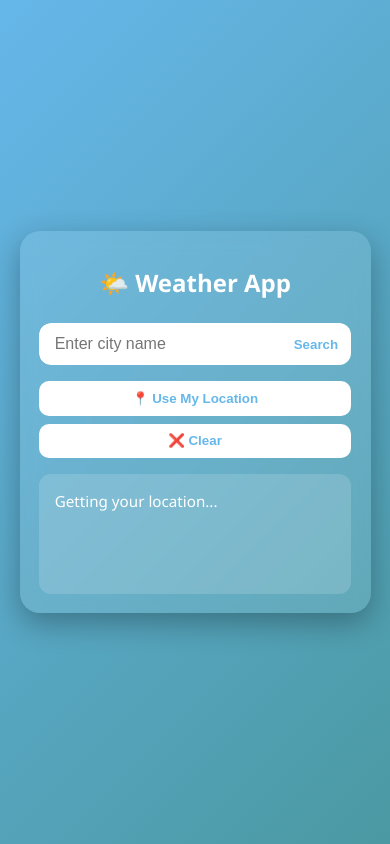
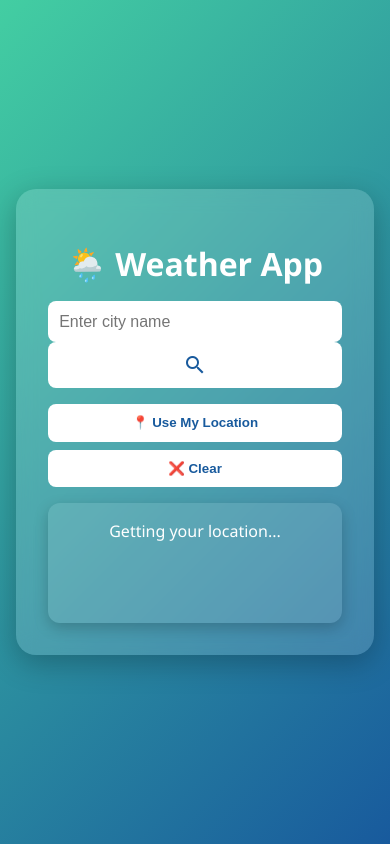
Before and after one commit to aqabsam/PRODIGY_WD_05, a plain HTML site: page index.html in a window 390 px wide. Both pictures are taken after a click on the button "📍 Use My Location". Drawn offline with Linux system fonts and the light colour scheme.

Commit message:
Add files via upload

```diff
--- a/index.html
+++ b/index.html
@@ -3,7 +3,8 @@
 <head>
   <meta charset="UTF-8" />
   <meta name="viewport" content="width=device-width, initial-scale=1" />
-  <title>Weather App</title>
+  <title>Responsive Weather App</title>
+  <link href="https://fonts.googleapis.com/icon?family=Material+Icons" rel="stylesheet" />
   <style>
     * {
       box-sizing: border-box;
@@ -11,127 +12,116 @@
 
     body {
       margin: 0;
-      padding: 0;
       font-family: 'Segoe UI', Tahoma, Geneva, Verdana, sans-serif;
-      background: linear-gradient(135deg, #66b7ea, #4b99a2);
+      background: linear-gradient(135deg, #43cea2, #185a9d);
+      color: #fff;
       display: flex;
       justify-content: center;
       align-items: center;
-      min-height: 100vh;
-      color: #fff;
+      height: 100vh;
+      padding: 1rem;
     }
 
     .container {
-      background: rgba(255, 255, 255, 0.1);
+      background: rgba(255, 255, 255, 0.15);
       backdrop-filter: blur(10px);
       border-radius: 20px;
       padding: 2rem;
-      max-width: 420px;
-      width: 90%;
-      box-shadow: 0 10px 30px rgba(0, 0, 0, 0.3);
-      display: flex;
-      flex-direction: column;
-      gap: 1rem;
+      width: 100%;
+      max-width: 400px;
+      box-shadow: 0 8px 30px rgba(0, 0, 0, 0.25);
     }
 
     h1 {
       text-align: center;
-      font-size: 1.8rem;
-      margin-bottom: 0.5rem;
+      margin-bottom: 1rem;
     }
 
     .input-group {
       display: flex;
-      width: 100%;
-      overflow: hidden;
-      border-radius: 12px;
+      margin-bottom: 1rem;
     }
 
     input[type="text"] {
       flex: 1;
-      padding: 0.75rem 1rem;
+      padding: 0.7rem;
+      border: none;
+      border-radius: 8px 0 0 8px;
       font-size: 1rem;
-      border: none;
       outline: none;
-      border-radius: 12px 0 0 12px;
     }
 
     button {
+      border: none;
+      padding: 0.7rem 1rem;
       background: #fff;
-      color: #66b7ea;
-      border: none;
-      padding: 0 1rem;
+      color: #185a9d;
+      font-weight: bold;
       cursor: pointer;
-      transition: background 0.3s ease;
-      font-weight: bold;
-    }
-
-    .input-group button {
-      border-radius: 0 12px 12px 0;
+      transition: 0.3s;
+      border-radius: 0 8px 8px 0;
+      display: flex;
+      align-items: center;
+      justify-content: center;
     }
 
     button:hover {
-      background: #e3f2fd;
+      background: #e0f7fa;
     }
 
     .actions {
       display: flex;
+      flex-wrap: wrap;
       gap: 0.5rem;
-      flex-wrap: wrap;
+      margin-bottom: 1rem;
     }
 
     .actions button {
       flex: 1;
-      border-radius: 10px;
-      padding: 0.6rem;
+      border-radius: 8px;
     }
 
     .weather-info {
-      background: rgba(255, 255, 255, 0.15);
+      background: rgba(255, 255, 255, 0.1);
       padding: 1rem;
       border-radius: 12px;
       min-height: 120px;
+      box-shadow: 0 5px 15px rgba(0, 0, 0, 0.2);
+      text-align: center;
+      line-height: 1.5;
       font-size: 1rem;
-      line-height: 1.5;
-    }
-
-    .weather-info h2 {
-      margin-top: 0;
     }
 
     .error {
-      color: #ffc107;
+      color: #ffeb3b;
       font-weight: bold;
     }
 
     @media (max-width: 480px) {
-      .container {
-        padding: 1.2rem;
+      .input-group {
+        flex-direction: column;
+      }
+
+      input[type="text"],
+      button {
+        border-radius: 8px !important;
+        width: 100%;
       }
 
       .actions {
         flex-direction: column;
       }
-
-      h1 {
-        font-size: 1.5rem;
-      }
-
-      .weather-info {
-        font-size: 0.95rem;
-      }
     }
   </style>
 </head>
 <body>
-
   <div class="container">
-    <h1>🌤️ Weather App</h1>
+    <h1>🌦️ Weather App</h1>
 
     <div class="input-group">
       <input type="text" id="cityInput" placeholder="Enter city name" />
       <button id="searchBtn" title="Search">
-        <span class="material-icons">Search</span>
+        <span class="material-icons">search</span>
       </button>
     </div>
 
@@ -146,24 +136,20 @@
   </div>
 
   <script>
-    const apiKey = "561a7b8ea9155530d395f35ea0217935"; // Replace with your actual API key
-    const weatherDisplay = document.getElementById('weatherDisplay');
-    const cityInput = document.getElementById('cityInput');
-    const searchBtn = document.getElementById('searchBtn');
-    const locationBtn = document.getElementById('locationBtn');
-    const clearBtn = document.getElementById('clearBtn');
+    const apiKey = "561a7b8ea9155530d395f35ea0217935"; // Replace with your OpenWeatherMap API key
+    const cityInput = document.getElementById("cityInput");
+    const searchBtn = document.getElementById("searchBtn");
+    const locationBtn = document.getElementById("locationBtn");
+    const clearBtn = document.getElementById("clearBtn");
+    const weatherDisplay = document.getElementById("weatherDisplay");
 
     function displayWeather(data) {
-      if (!data || !data.name || !data.sys || !data.weather || !data.main) {
-        showError("Incomplete data received.");
-        return;
-      }
       weatherDisplay.innerHTML = `
         <h2>📍 ${data.name}, ${data.sys.country}</h2>
-        <p><strong>${data.weather[0].main}:</strong> ${data.weather[0].description}</p>
-        <p>🌡️ Temperature: ${data.main.temp} °C</p>
+        <p><strong>${data.weather[0].main}</strong> - ${data.weather[0].description}</p>
+        <p>🌡️ Temp: ${data.main.temp} °C</p>
         <p>💧 Humidity: ${data.main.humidity}%</p>
-        <p>💨 Wind Speed: ${data.wind.speed} m/s</p>
+        <p>💨 Wind: ${data.wind.speed} m/s</p>
       `;
     }
 
@@ -174,70 +160,72 @@
     async function getWeatherByCity() {
       const city = cityInput.value.trim();
       if (!city) {
-        showError('Please enter a city name.');
+        showError("Please enter a city name.");
         return;
       }
 
-      weatherDisplay.textContent = 'Loading...';
+      weatherDisplay.textContent = "Loading...";
 
       try {
-        const response = await fetch(`https://api.openweathermap.org/data/2.5/weather?q=${encodeURIComponent(city)}&appid=${apiKey}&units=metric`);
+        const response = await fetch(
+          `https://api.openweathermap.org/data/2.5/weather?q=${encodeURIComponent(city)}&appid=${apiKey}&units=metric`
+        );
         const data = await response.json();
-        if (response.ok) {
+        if (data.cod === 200) {
           displayWeather(data);
         } else {
-          showError(data.message || 'City not found.');
+          showError("City not found. Please try again.");
         }
-      } catch (error) {
-        showError('Failed to fetch weather data.');
-        console.error(error);
+      } catch {
+        showError("Failed to fetch weather data.");
       }
     }
 
     async function getWeatherByLocation() {
       if (!navigator.geolocation) {
-        showError('Geolocation not supported by your browser.');
+        showError("Geolocation not supported by your browser.");
         return;
       }
 
-      weatherDisplay.textContent = 'Getting your location...';
+      weatherDisplay.textContent = "Getting your location...";
 
-      navigator.geolocation.getCurrentPosition(async position => {
+      navigator.geolocation.getCurrentPosition(
+        async (position) => {
           const { latitude, longitude } = position.coords;
-
           try {
-          const response = await fetch(`https://api.openweathermap.org/data/2.5/weather?lat=${latitude}&lon=${longitude}&appid=${apiKey}&units=metric`);
+            const response = await fetch(
+              `https://api.openweathermap.org/data/2.5/weather?lat=${latitude}&lon=${longitude}&appid=${apiKey}&units=metric`
+            );
             const data = await response.json();
-          if (response.ok) {
+            if (data.cod === 200) {
               displayWeather(data);
               cityInput.value = data.name;
             } else {
-            showError(data.message || 'Could not retrieve weather for your location.');
+              showError("Could not retrieve weather for your location.");
             }
-        } catch (error) {
-          showError('Failed to fetch weather data.');
-          console.error(error);
+          } catch {
+            showError("Failed to fetch weather data.");
           }
-      }, () => {
-        showError('Permission denied for location.');
-      });
+        },
+        () => {
+          showError("Permission denied for location.");
+        }
+      );
     }
 
     function clearSearch() {
-      cityInput.value = '';
-      weatherDisplay.textContent = 'Enter a city or use your location';
+      cityInput.value = "";
+      weatherDisplay.innerHTML = "Enter a city or use your location";
     }
 
-    searchBtn.addEventListener('click', getWeatherByCity);
-    locationBtn.addEventListener('click', getWeatherByLocation);
-    clearBtn.addEventListener('click', clearSearch);
-
-    cityInput.addEventListener('keyup', event => {
-      if (event.key === 'Enter') {
+    searchBtn.addEventListener("click", getWeatherByCity);
+    locationBtn.addEventListener("click", getWeatherByLocation);
+    clearBtn.addEventListener("click", clearSearch);
+    cityInput.addEventListener("keyup", (e) => {
+      if (e.key === "Enter") {
         getWeatherByCity();
       }
     });
   </script>
-
 </body>
 </html>
```
Lines whose indentation alone changed are shown as unchanged.
